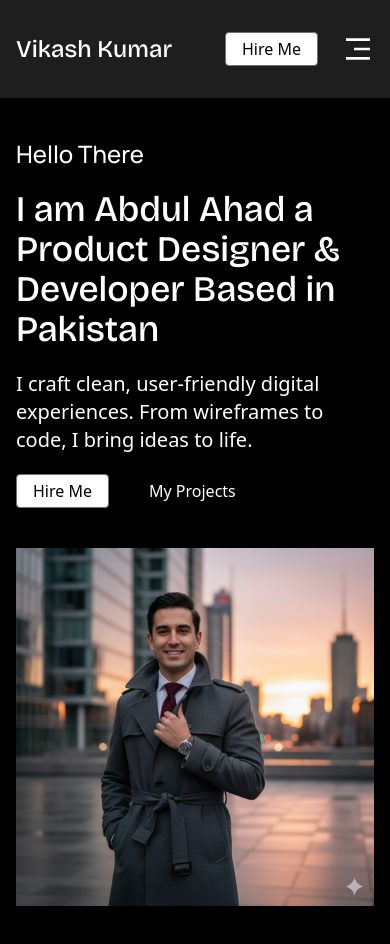
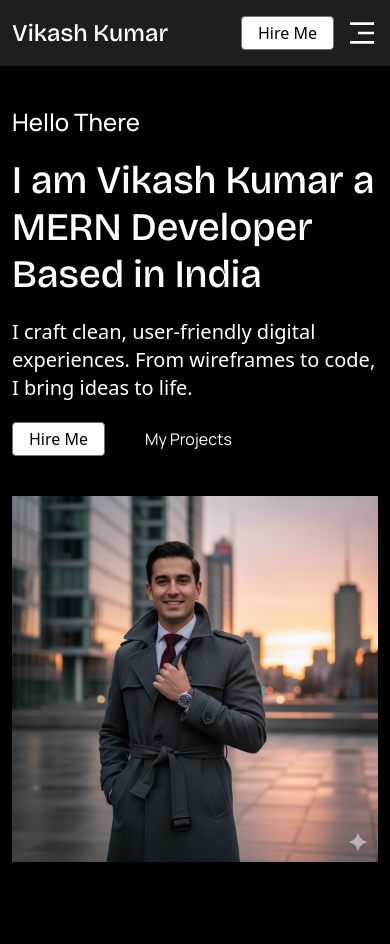
Before and after one commit to VikashFaujdar/my-portfolio, a React (Vite) app: page / in a window 390 px wide. After the commit the page ends 902 px from the top, so only its background shows below. Built offline with nearby package versions, Linux system fonts and the light colour scheme.

Commit message:
add my info

```diff
--- a/src/Pages/Home/HeroSection.jsx
+++ b/src/Pages/Home/HeroSection.jsx
@@ -3,12 +3,13 @@ import { Link } from 'react-router-dom'
 import homeImage from '../../assets/asset-01.png'
 
 const HeroSection = () => {
+
     return (
-        <div className=' md:h-[calc(100vh-11vh)] flex items-center justify-center text-white py-10'>
-            <div className="container flex flex-col md:flex-row gap-10 items-center justify-between px-4 lg:px-0">
-                <div className="Heroleft w-full md:w-[45%] lg:w-[40%] h-full ">
-                    <h3 className='text-2xl font-secondary text-white font-medium'>Hello There</h3>
-                    <h1 className='text-4xl lg:text-5xl font-primary font-medium py-5 md:py-3'>I am Abdul Ahad a Product Designer & Developer Based in Pakistan</h1>
+        <div className='flex items-center justify-center text-white py-10'>
+            <div className="container md:h-[calc(100vh-10vh) flex flex-col md:flex-row gap-10 items-center justify-between px-3 lg:px-5">
+                <div className="Heroleft w-full md:w-[45%] lg:w-[45%] h-full ">
+                    <h3 className='text-2xl subtitle font-secondary text-white font-medium'>Hello There</h3>
+                    <h1 className='text-[10vw] sm:text-4xl md:text-4xl lg:text-5xl font-primary font-medium py-5 md:py-3 leading-[1.2]'>I am Vikash Kumar a MERN Developer Based in India</h1>
                     <p className='text-xl text-start'>I craft clean, user-friendly digital experiences. From wireframes to code, I bring ideas to life.</p>
                     <div className="btns flex items-center justify-start  mt-5">
                         <Link to={'/contact'} ><button className='md:hidden cursor-pointer border-1 border-zinc-500 px-4 md:px-5 py-1 bg-white text-black hover:text-white text-md transition-all group duration-300 overflow-hidden rounded-sm hover:bg-transparent mr-10'>Hire Me
@@ -17,7 +18,10 @@ const HeroSection = () => {
                                         <div className="btn-animation absolute w-full h-full group-hover:bottom-0 bg-black -z-10 -bottom-8 transition-all duration-500 left-0"></div>
                                         <div className="btn-animation-2 absolute w-full h-full group-hover:top-0 bg-black -z-10 -top-8 transition-all duration-500 left-0"></div>
                                         </button></Link>
-                        <button>My Projects</button>
+                        <button className='font-secondary hidden md:block relative overflow-hidden group'>My Projects
+                            <div className="line border-b-2 border-white absolute w-full h-full top-0 left-22 group-hover:left-0 transition-all duration-300"></div>
+                        </button>
+                        <button className='font-secondary relative md:hidden'>My Projects</button>
                     </div>
                 </div>
                 <div className="Heroright w-full md:w-[45%] lg:w-[40%] h-full">
--- a/src/components/Header.jsx
+++ b/src/components/Header.jsx
@@ -50,7 +50,7 @@ const Header = () => {
 
   return (
     <div className='bg-[#1E1E1E] header sticky -top-1 left-0 right-0 text-white flex items-center'>
-        <div className="container relative flex items-center justify-between px-4 lg:px-0 py-8">
+        <div className="container relative flex items-center justify-between px-3 lg:px-5 md:py-5 py-4">
             <div className="logo flex items-center justify-center">
                 <Link to={'/'} className='flex justify-center items-center gap-2'>
                 <img src={loader} alt="loader" className='h-8 rounded-full hidden md:block' />
@@ -76,14 +76,14 @@ const Header = () => {
                 <div className="underLine absolute w-full h-full border-b-2 border-white top-0 -left-18 group-hover:left-0 transition-all duration-300"></div>
                 </Link>
             </div>
-            <div className="h-full mobnav w-full bg-black fixed top-24 py-10 -left-[100%] md:hidden z-30 font-primary flex flex-col pl-4 gap-9 text-5xl">
+            <div className="h-full mobnav w-full bg-black fixed top-15 py-10 -left-[100%] md:hidden z-30 font-primary flex flex-col pl-4 gap-9 text-5xl">
                 <Link onClick={handleToggle} className='Links overflow-hidden' to={'/'}>Home</Link>
                 <Link onClick={handleToggle} className='Links overflow-hidden' to={'/about'}>About</Link>
                 <Link onClick={handleToggle} className='Links overflow-hidden' to={'/gallery'}>Gallery</Link>
                 <Link onClick={handleToggle} className='Links overflow-hidden' to={'/projects'}>Projects</Link>
                 <Link onClick={handleToggle} className='Links overflow-hidden' to={'/contact'}>Contact</Link>
             </div>
-            <div className="right flex items-center gap-6">
+            <div className="right flex items-center gap-3">
                <Link to={'/contact'} ><button className='relative cursor-pointer border-1 border-zinc-500 px-4 md:px-5 py-1 bg-white text-black hover:text-white text-md transition-all group duration-300 overflow-hidden z-20 rounded-sm hover:bg-transparent'>Hire Me
                 <div className="btn-animation absolute w-full h-full group-hover:bottom-0 bg-black -z-10 -bottom-8 transition-all duration-500 left-0"></div>
                 <div className="btn-animation-2 absolute w-full h-full group-hover:top-0 bg-black -z-10 -top-8 transition-all duration-500 left-0"></div>
```
